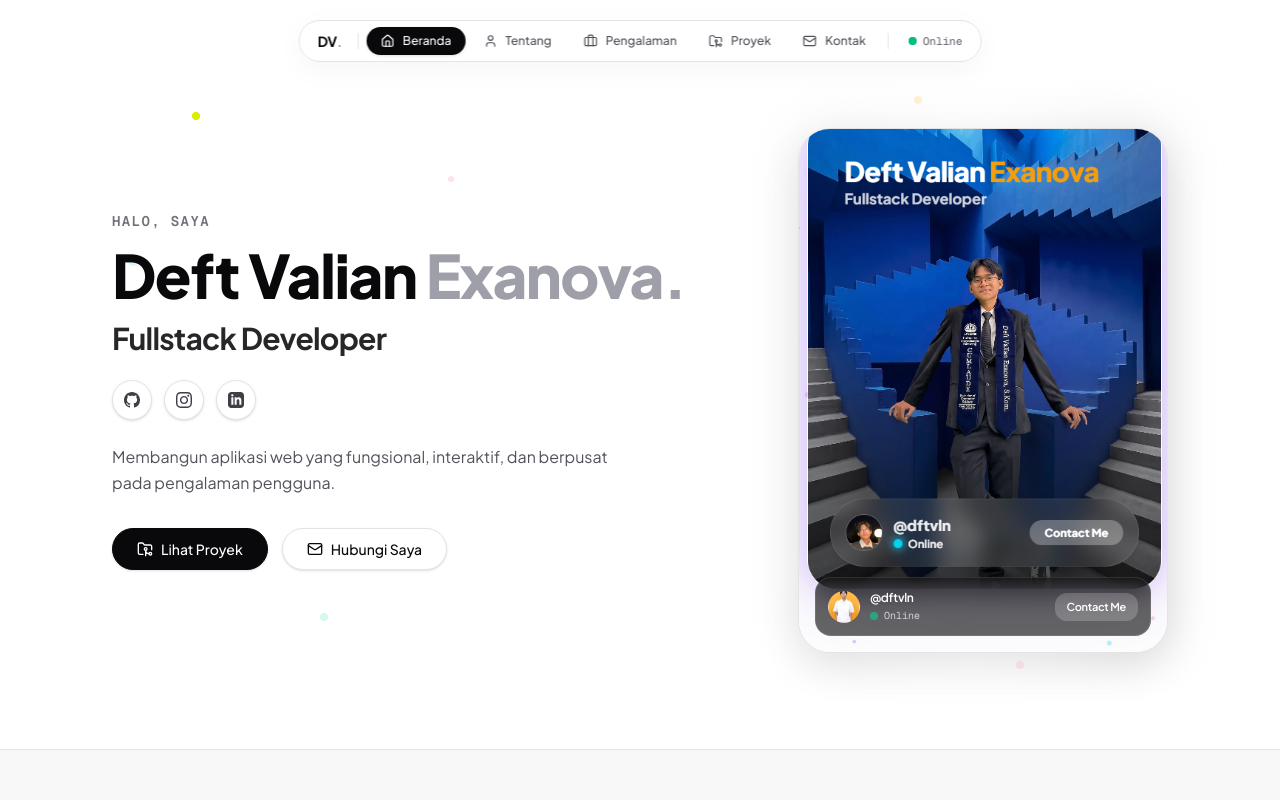
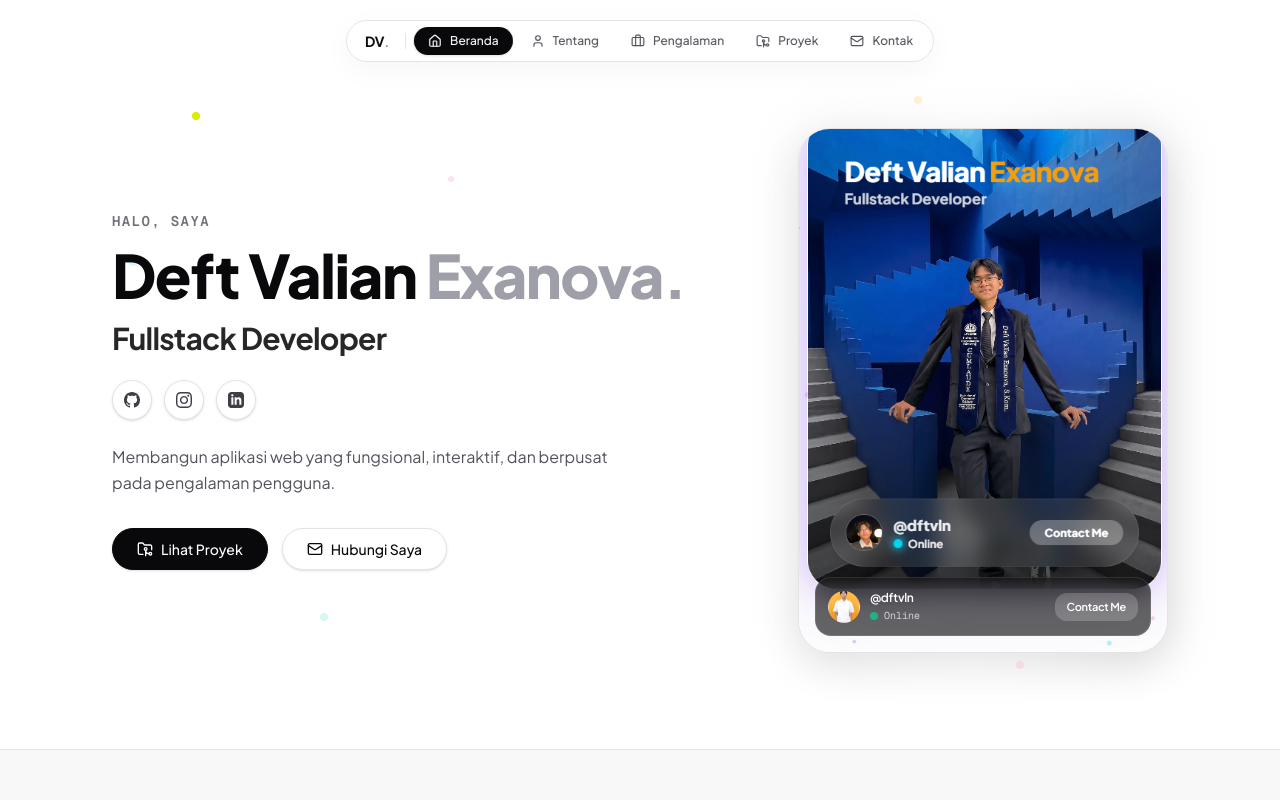
Before and after one commit to SAF134/Portfolio, a Next.js app: page / in a window 1280 px wide. Shown: the top 800 px of the page. Built offline with nearby package versions, Linux system fonts and the light colour scheme.

Commit message:
chore: remove footer copyright sub-note and navbar online status badge as requested

```diff
--- a/src/components/navigation/FloatingNavbar.tsx
+++ b/src/components/navigation/FloatingNavbar.tsx
@@ -125,17 +125,6 @@ export function FloatingNavbar() {
             );
           })}
         </div>
-
-        <div className="h-4 w-[1px] bg-[#E4E4E7] mx-1" aria-hidden="true" />
-
-        {/* Status indicator badge */}
-        <div className="flex items-center gap-1.5 px-3 py-1">
-          <span className="relative flex h-2 w-2">
-            <span className="animate-ping absolute inline-flex h-full w-full rounded-full bg-emerald-400 opacity-75" />
-            <span className="relative inline-flex rounded-full h-2 w-2 bg-emerald-500" />
-          </span>
-          <span className="text-[11px] font-mono text-zinc-500 font-medium">Online</span>
-        </div>
       </nav>
 
       {/* ================= MOBILE BOTTOM DOCK NAVBAR ================= */}
@@ -181,14 +170,6 @@ export function FloatingNavbar() {
             </a>
           );
         })}
-
-        {/* Status Dot Mobile */}
-        <div className="pr-2 pl-1" title="Status: Online">
-          <span className="relative flex h-2 w-2">
-            <span className="animate-ping absolute inline-flex h-full w-full rounded-full bg-emerald-400 opacity-75" />
-            <span className="relative inline-flex rounded-full h-2 w-2 bg-emerald-500" />
-          </span>
-        </div>
       </nav>
     </>
   );
--- a/src/components/sections/ContactSection.tsx
+++ b/src/components/sections/ContactSection.tsx
@@ -63,12 +63,6 @@ export function ContactSection() {
             />
           </div>
         </div>
-
-        {/* Footer Sub-Note & Copyright */}
-        <div className="mt-16 pt-8 border-t border-[#E4E4E7] flex flex-col sm:flex-row items-center justify-between gap-4 text-xs text-[#71717A] text-center sm:text-left">
-          <p>© 2026 Deft Valian Exanova. Seluruh hak cipta dilindungi.</p>
-          <p className="font-mono text-[11px]">Dirancang & dibangun dengan presisi teknis.</p>
-        </div>
       </div>
     </footer>
   );
```
